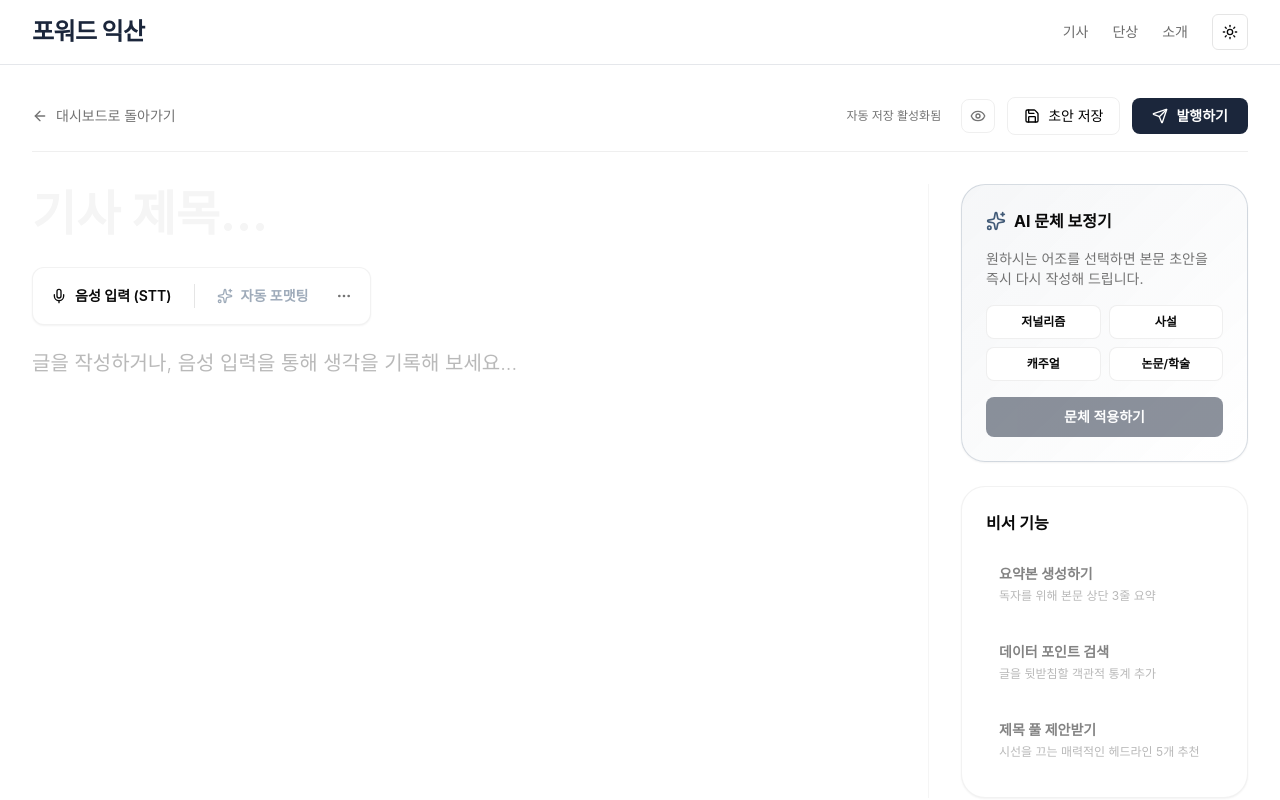
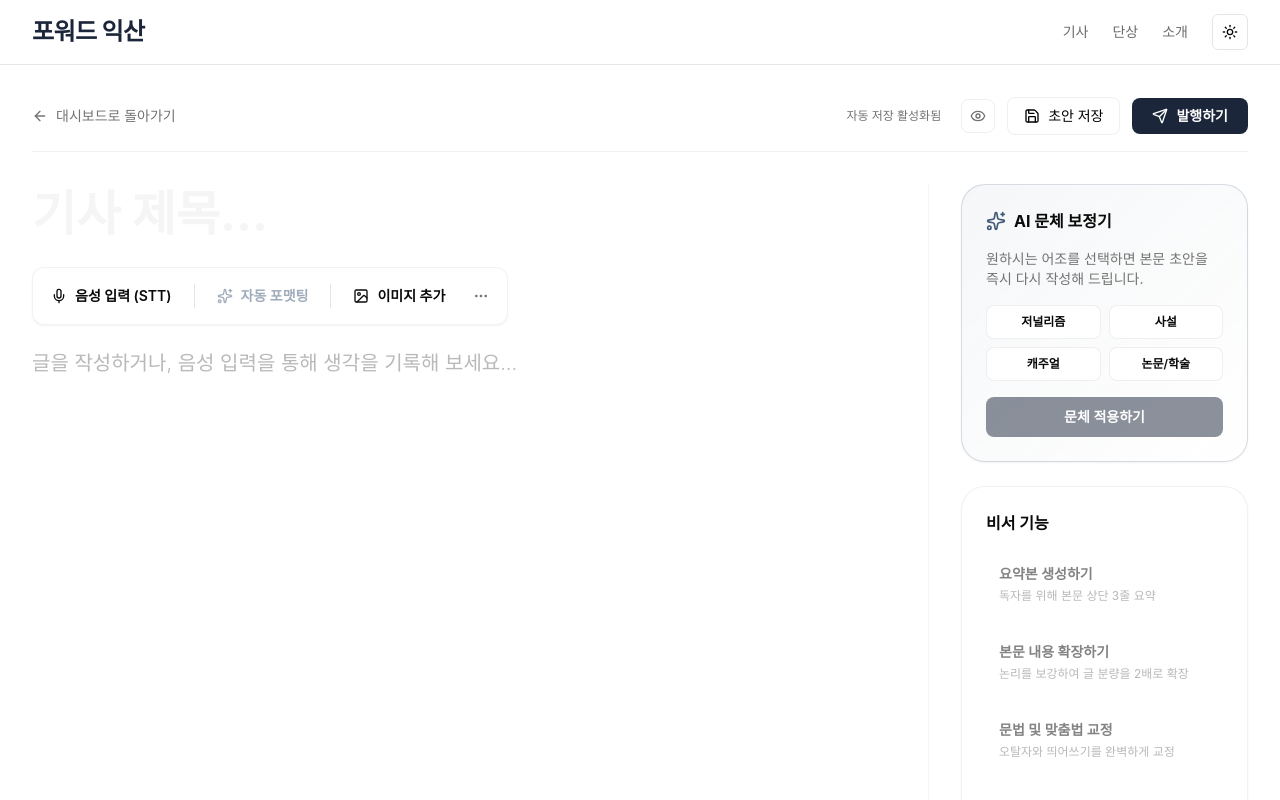
Before and after one commit to sangbinbag74-lang/-, a Next.js app: page /admin/editor in a window 1280 px wide. Shown: the top 800 px of the page. Built offline with nearby package versions, Linux system fonts and the light colour scheme; no server answers; a web font is replaced by a local one.

Commit message:
feat: Add image upload and advanced AI expanding tools to editor

```diff
--- a/src/app/admin/editor/page.tsx
+++ b/src/app/admin/editor/page.tsx
@@ -1,16 +1,19 @@
 "use client";
 
-import { useState, useTransition } from "react";
+import { useState, useTransition, useRef } from "react";
 import Link from "next/link";
-import { ArrowLeft, Mic, Sparkles, Send, Save, Eye, MoreHorizontal } from "lucide-react";
+import { ArrowLeft, Mic, Sparkles, Send, Save, Eye, MoreHorizontal, ImageIcon } from "lucide-react";
 import { savePost } from "./actions";
+import { supabase } from '@/lib/supabase/client';
 
 export default function AIEditor() {
     const [title, setTitle] = useState("");
     const [content, setContent] = useState("");
     const [isRecording, setIsRecording] = useState(false);
     const [isAiProcessing, setIsAiProcessing] = useState(false);
+    const [isUploading, setIsUploading] = useState(false);
     const [isPending, startTransition] = useTransition();
+    const fileInputRef = useRef<HTMLInputElement>(null);
 
     const handleSave = (status: 'draft' | 'published') => {
         if (!title && !content) return;
@@ -58,6 +61,43 @@ export default function AIEditor() {
             console.error(e);
         } finally {
             setIsAiProcessing(false);
+        }
+    };
+
+    const handleImageUpload = async (e: React.ChangeEvent<HTMLInputElement>) => {
+        const file = e.target.files?.[0];
+        if (!file) return;
+
+        setIsUploading(true);
+        try {
+            const fileExt = file.name.split('.').pop();
+            const fileName = `${Math.random().toString(36).substring(2, 15)}_${Date.now()}.${fileExt}`;
+
+            const { error } = await supabase.storage
+                .from('post-images')
+                .upload(fileName, file);
+
+            if (error) {
+                console.error("Upload error:", error);
+                alert(`이미지 업로드 실패: ${error.message}`);
+                return;
+            }
+
+            const { data: publicUrlData } = supabase.storage
+                .from('post-images')
+                .getPublicUrl(fileName);
+
+            const imageUrl = publicUrlData.publicUrl;
+
+            // Insert markdown image syntax at the end of content
+            setContent(prev => prev + `\n\n![${file.name}](${imageUrl})\n\n`);
+
+        } catch (error) {
+            console.error("Error in upload process:", error);
+            alert("이미지 업로드 중 오류가 발생했습니다.");
+        } finally {
+            setIsUploading(false);
+            if (fileInputRef.current) fileInputRef.current.value = '';
         }
     };
 
@@ -127,6 +167,25 @@ export default function AIEditor() {
                             <Sparkles className={`w-4 h-4 ${isAiProcessing ? 'animate-spin' : ''}`} />
                             자동 포맷팅
                         </button>
+
+                        <div className="w-px h-6 bg-border mx-1"></div>
+
+                        <input
+                            type="file"
+                            accept="image/*"
+                            className="hidden"
+                            ref={fileInputRef}
+                            onChange={handleImageUpload}
+                        />
+                        <button
+                            onClick={() => fileInputRef.current?.click()}
+                            disabled={isUploading}
+                            className="p-2.5 rounded-lg flex items-center gap-2 text-sm font-semibold hover:bg-accent text-foreground transition-colors disabled:opacity-50"
+                        >
+                            <ImageIcon className={`w-4 h-4 ${isUploading ? 'animate-pulse' : ''}`} />
+                            {isUploading ? '업로드 중...' : '이미지 추가'}
+                        </button>
+
                         <button className="p-2.5 rounded-lg hover:bg-accent text-muted-foreground transition-colors">
                             <MoreHorizontal className="w-4 h-4" />
                         </button>
@@ -188,19 +247,35 @@ export default function AIEditor() {
                             </button>
                             <button
                                 disabled={isAiProcessing || !content}
+                                onClick={() => handleToneChange('expand')}
+                                className="w-full p-3 flex flex-col items-start gap-1 rounded-xl hover:bg-accent border border-transparent hover:border-border/60 transition-all text-left group disabled:opacity-50 disabled:cursor-not-allowed"
+                            >
+                                <span className="text-sm font-semibold text-foreground group-hover:text-brand-mutedBlue">본문 내용 확장하기</span>
+                                <span className="text-xs text-muted-foreground">논리를 보강하여 글 분량을 2배로 확장</span>
+                            </button>
+                            <button
+                                disabled={isAiProcessing || !content}
+                                onClick={() => handleToneChange('proofread')}
+                                className="w-full p-3 flex flex-col items-start gap-1 rounded-xl hover:bg-accent border border-transparent hover:border-border/60 transition-all text-left group disabled:opacity-50 disabled:cursor-not-allowed"
+                            >
+                                <span className="text-sm font-semibold text-foreground group-hover:text-brand-mutedBlue">문법 및 맞춤법 교정</span>
+                                <span className="text-xs text-muted-foreground">오탈자와 띄어쓰기를 완벽하게 교정</span>
+                            </button>
+                            <button
+                                disabled={isAiProcessing || !content}
                                 onClick={() => handleToneChange('search_data')}
                                 className="w-full p-3 flex flex-col items-start gap-1 rounded-xl hover:bg-accent border border-transparent hover:border-border/60 transition-all text-left group disabled:opacity-50 disabled:cursor-not-allowed"
                             >
                                 <span className="text-sm font-semibold text-foreground group-hover:text-brand-mutedBlue">데이터 포인트 검색</span>
-                                <span className="text-xs text-muted-foreground">글을 뒷받침할 객관적 통계 추가</span>
+                                <span className="text-xs text-muted-foreground">글의 신뢰도를 높여줄 최신 통계 추가</span>
                             </button>
                             <button
                                 disabled={isAiProcessing || !content}
                                 onClick={() => handleToneChange('suggest_title')}
                                 className="w-full p-3 flex flex-col items-start gap-1 rounded-xl hover:bg-accent border border-transparent hover:border-border/60 transition-all text-left group disabled:opacity-50 disabled:cursor-not-allowed"
                             >
-                                <span className="text-sm font-semibold text-foreground group-hover:text-brand-mutedBlue">제목 풀 제안받기</span>
-                                <span className="text-xs text-muted-foreground">시선을 끄는 매력적인 헤드라인 5개 추천</span>
+                                <span className="text-sm font-semibold text-foreground group-hover:text-brand-mutedBlue">제목 추천받기</span>
+                                <span className="text-xs text-muted-foreground">시선을 끄는 매력적인 제목 5가지</span>
                             </button>
                         </div>
                     </div>
--- a/src/app/api/ai/route.ts
+++ b/src/app/api/ai/route.ts
@@ -27,6 +27,12 @@ export async function POST(req: Request) {
                 break;
             case 'suggest_title':
                 systemPrompt += " 이 글 내용에 어울리는 가장 시선을 끌 수 있는 매력적인 제목 5가지를 번호 매겨서 추천해 주세요.";
+                break;
+            case 'expand':
+                systemPrompt += " 제공된 텍스트의 논리와 맥락을 바탕으로 구체적인 예시, 부연 설명, 깊이 있는 통찰을 추가하여 글의 전체 분량을 2배 정도로 풍부하게 확장해 주세요.";
+                break;
+            case 'proofread':
+                systemPrompt += " 제공된 텍스트의 본래 톤과 맥락은 완벽히 유지하되, 오탈자, 띄어쓰기, 문법적 오류, 어색한 문장 구조만 전문가 수준으로 깔끔하게 교정해 주세요. 교정된 결과물만 출력하세요.";
                 break;
             default:
                 systemPrompt += " 이 글의 의도를 파악하여 문맥을 매끄럽게 포맷팅하고 단락을 세련되게 구조화하세요.";
```
